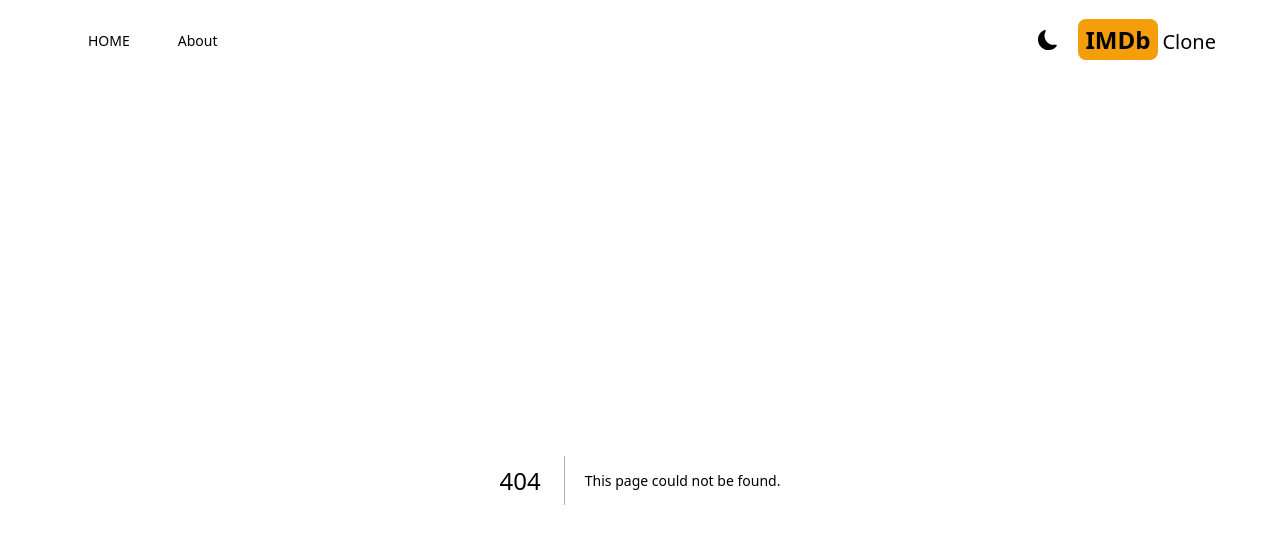
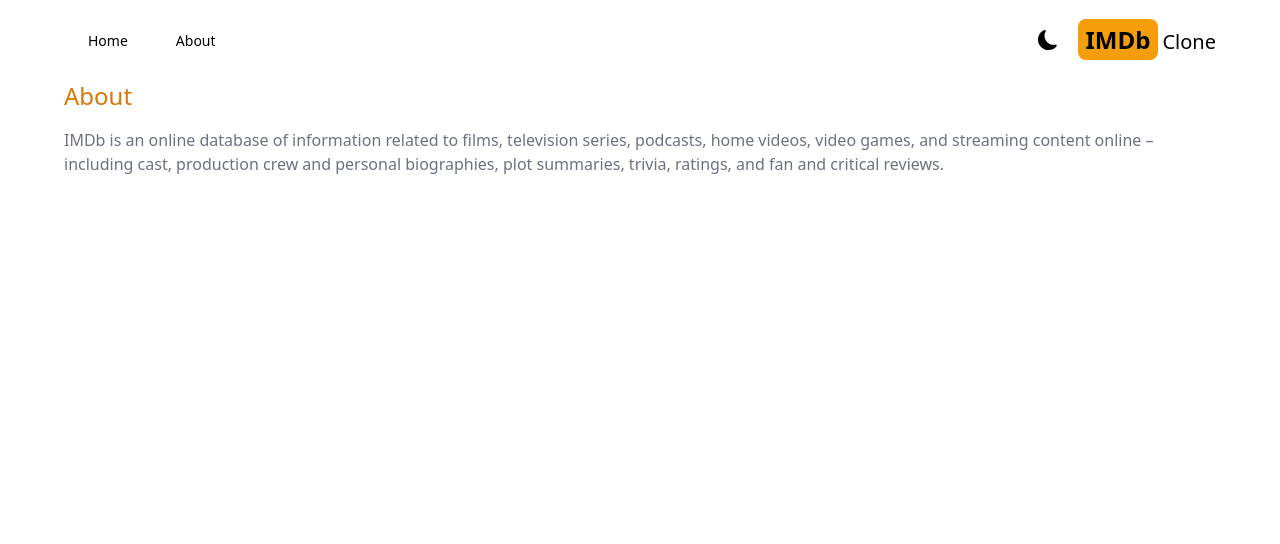
Before and after one commit to Elwoodbond/imdb-clone, a Next.js app: page /about in a window 1280 px wide. Before the commit this address had no page. Shown: the top 544 px of the page. Built offline with nearby package versions, Linux system fonts and the light colour scheme.

Commit message:
spelling errors fixed

```diff
--- /dev/null
+++ b/src/app/about/page.jsx
@@ -0,0 +1,6 @@
+export default function About() {
+    return <div className="max-w-6xl mx-auto space-y-4">
+        <h1 className="text-2xl font-medium text-amber-600">About</h1>
+        <p className="text-gray-500">IMDb is an online database of information related to films, television series, podcasts, home videos, video games, and streaming content online – including cast, production crew and personal biographies, plot summaries, trivia, ratings, and fan and critical reviews.</p>
+    </div>
+}
--- a/src/app/page.jsx
+++ b/src/app/page.jsx
@@ -5,6 +5,6 @@
 
 export default function Home() {
   return (
-<h1 className='text-red-500'>HOME</h1>
+<h1 className='text-red-500'>Home</h1>
   )
 }
--- a/src/components/Header.jsx
+++ b/src/components/Header.jsx
@@ -9,7 +9,7 @@
   return (
     <div className='flex justify-between mx-2 max-w-6xl sm:mx-auto items-center py-6'>
         <div className='flex'>
-            <MenuItem title="HOME" address="/" Icon={AiFillHome} />
+            <MenuItem title="Home" address="/" Icon={AiFillHome} />
             <MenuItem title="About" address="/about" Icon={BsFillInfoCircleFill} />
         </div>
         <div className='flex items-center space-x-5'>
```
